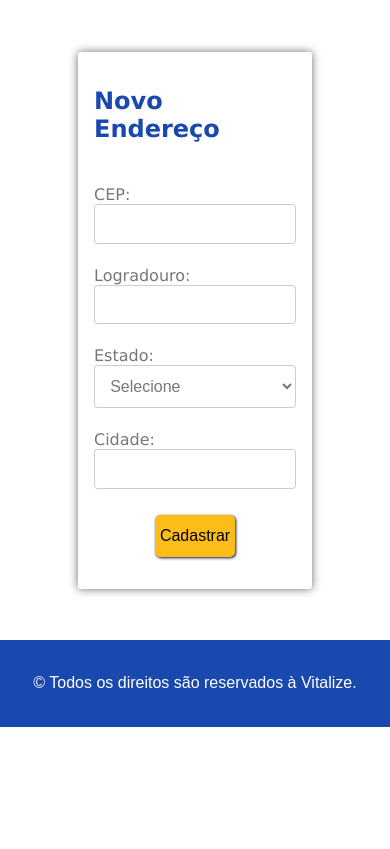
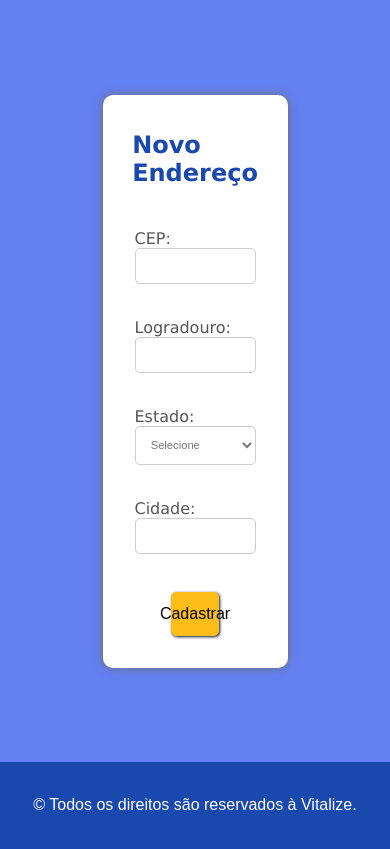
Before and after one commit to DouglasStuhler/PPI, a PHP site: page /address.html in a window 390 px wide. Shown: the part 160-1009 px from the top of the page. Before the commit the page ends 887 px from the top, so only its background shows below. Run offline with PHP 8.4, Linux system fonts and the light colour scheme.

Commit message:
Adicionando as telas galeria e novo endereco

```diff
--- a/address.html
+++ b/address.html
@@ -21,6 +21,7 @@
         <li><a href="login.html">Login</a></li>
     </ul>
   </nav>
+  <main>
     <form>
 
       <h2>Novo Endereço</h2>
@@ -75,6 +76,7 @@
       </div>
       <button>Cadastrar</button>
     </form>
+  </main>
   <footer>
     <p>&copy; Todos os direitos são reservados à Vitalize.</p>
   </footer>
--- a/css/address.css
+++ b/css/address.css
@@ -1,14 +1,19 @@
+main {
+  background-color: #6481f2;
+  padding: 10px;
+}
+
 form {
   display: flex;
   gap: 10px;
-  width: 50%;
+  width: 40%;
   flex-wrap: wrap;
-  padding: 1rem;
-  margin: 3.2rem auto;
-  border-radius: 0.2rem;
-  color: #5d5d5d;
+  padding: 1rem 2rem;
+  margin: 10vh auto;
+  border-radius: 10px;
   box-shadow: 0 0 10px #6d6d6d;
   font-family: Verdana, Arial, sans-serif;
+  background-color: #fff;
 }
 
 h2 {
@@ -23,19 +28,15 @@ h2 {
 }
 
 form .small {
-  flex-basis: 20%;
+  flex-basis: 23%;
 }
 
 form .larger {
-  flex-basis: 77.7%;
-}
-
-form .smallSelect {
-  flex-basis: 20%;
+  flex-basis: 74%;
 }
 
 label {
-  color: #777;
+  color: #555;
   font-size: 16px;
   pointer-events: none;
   transition: 0.2s ease-out;
@@ -46,7 +47,7 @@ input, select {
   padding: 0.7rem;
   font-size: 1rem;
   border: 1px solid #ccc;
-  border-radius: 0.2rem;
+  border-radius: 5px;
   background-color: #fff;
   color: #777;
 }
@@ -55,7 +56,7 @@ button {
   display: flex;
   justify-content: center;
   margin: 1rem auto;
-  padding: 0.7rem;
+  padding: 12px;
   width: 40%;
   border-radius: 5px;
   background-color: #fdbd18;
@@ -71,49 +72,41 @@ button:hover {
   background-color: #eaad14;
 }
 
-@media (max-width: 1168px) {
+@media (max-width: 1200px) {
 
   form {
-    width: 60%;
-  }
-
-  input, select {
-    font-size: 1rem;
+    width: 50%;
   }
 
   form .small {
     flex-basis: 20%;
   }
 
-  form .smallSelect {
-    flex-basis: 20%;
-  }
-
   form .larger {
-    flex-basis: 77.5%;
+    flex-basis: 76%;
   }
 
   .form-group {
-    margin-top: 12px;
+    margin-bottom: 12px;
   }
 }
 
 @media (max-width: 872px) {
 
   form {
-    width: 60%;
+    width: 50%;
   }
 
-  input {
-    font-size: 0.9rem;
+  input, select {
+    font-size: 0.8rem;
   }
 
   form .small {
-    flex-basis: 25%;
+    flex-basis: 26%;
   }
 
   form .larger {
-    flex-basis: 72.5%;
+    flex-basis: 70%;
   }
 
   .form-group {
@@ -125,7 +118,7 @@ button:hover {
 @media (max-width: 720px) {
 
   form {
-    width: 60%;
+    width: 50%;
     display: flex;
     flex-direction: column;
   }
@@ -138,7 +131,7 @@ button:hover {
     flex-basis: 0;
   }
 
-  input {
-    font-size: 0.8rem;
+  input, select {
+    font-size: 0.7rem;
   }
 }
--- a/css/login.css
+++ b/css/login.css
@@ -23,6 +23,7 @@ main > form label{
     font-size: 1.1em;
     margin: 0 5%;
     padding: 4px 10px;
+    color: #555;
 }
 
 main > form input{
```
